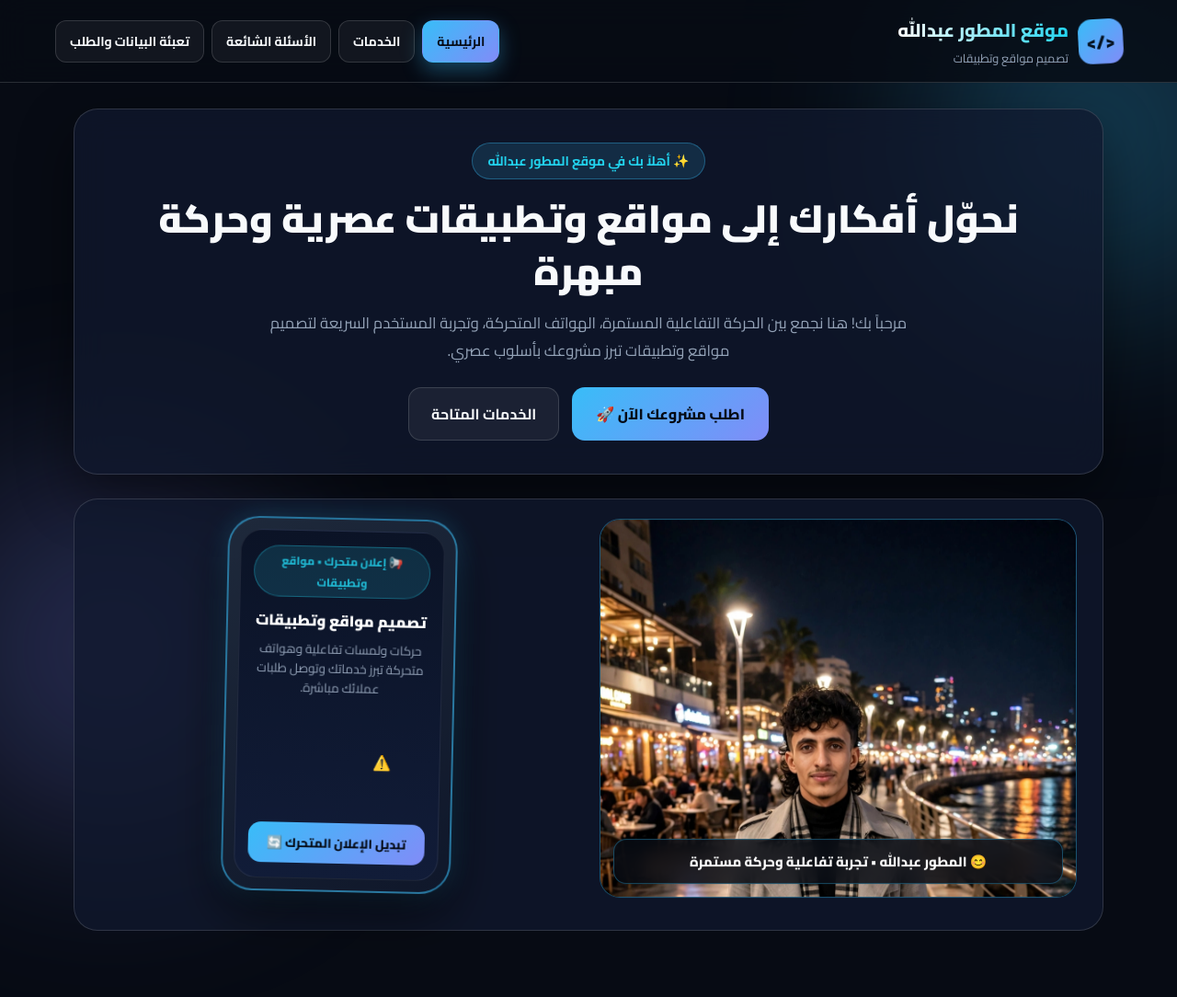
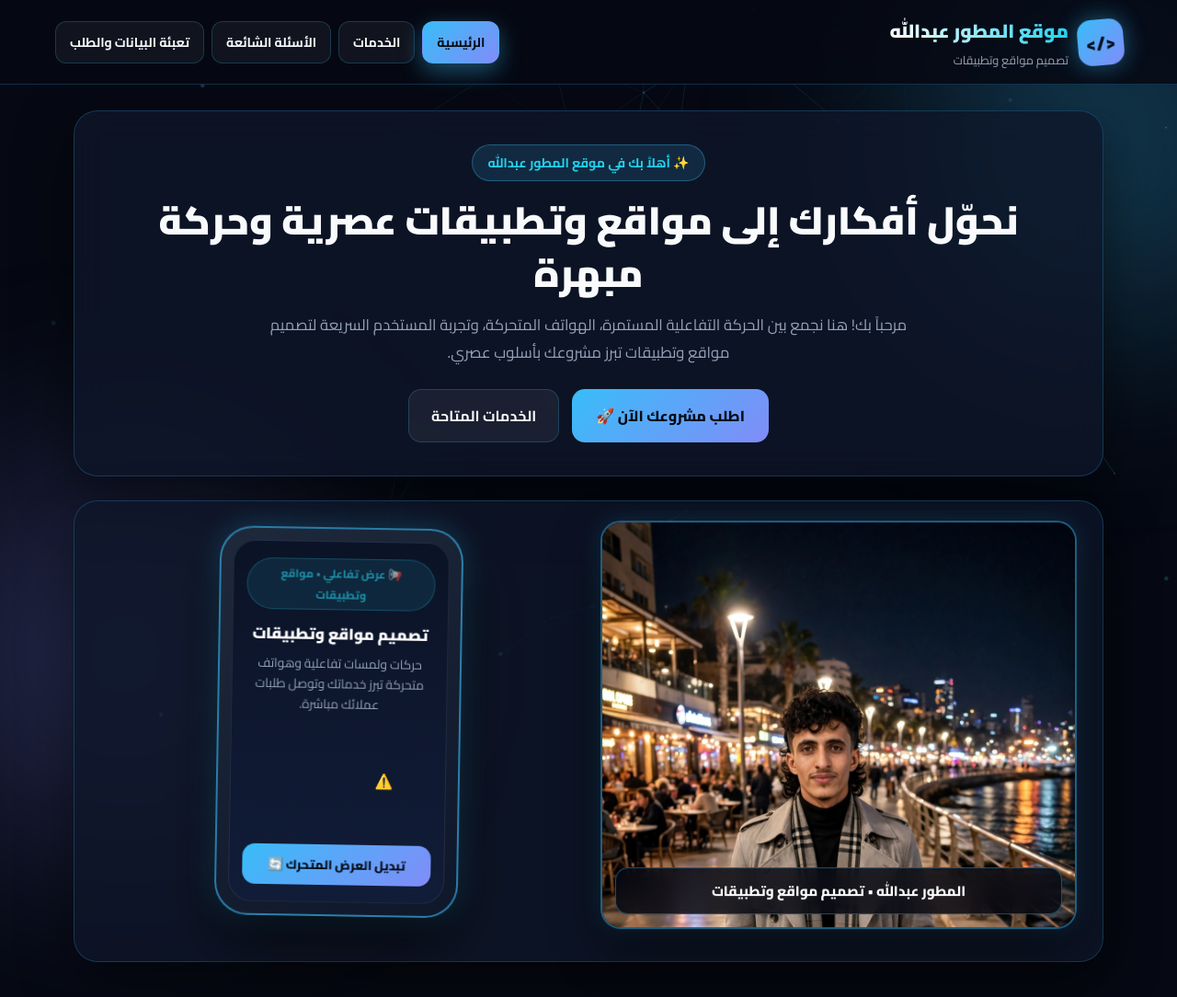
Before and after one commit to mrabdullahmohammedalduais-source/Abdullah-Mohammed-Abdullah-AlDuais, a plain HTML site: page index.html in a window 1280 px wide. Shown: the whole page at 92% size. Drawn offline with nearby package versions, Linux system fonts and the light colour scheme; no server answers; animation ran at ten frames a second.

Commit message:
Update index.html

```diff
--- a/index.html
+++ b/index.html
@@ -10,17 +10,19 @@
   <link rel="preconnect" href="https://fonts.gstatic.com" crossorigin>
   <link href="https://fonts.googleapis.com/css2?family=Cairo:wght@400;600;700;800;900&display=swap" rel="stylesheet">
 
-  <!-- مكتبات أنيميشن وحركة عالمية -->
+  <!-- مكتبات أنيميشن وتأثيرات عالمية مشهورة -->
   <link rel="stylesheet" href="https://cdnjs.cloudflare.com/ajax/libs/animate.css/4.1.1/animate.min.css"/>
   <link href="https://unpkg.com/aos@2.3.1/dist/aos.css" rel="stylesheet">
   <script src="https://cdnjs.cloudflare.com/ajax/libs/gsap/3.12.5/gsap.min.js"></script>
   <script src="https://unpkg.com/@lottiefiles/lottie-player@latest/dist/lottie-player.js"></script>
+  <script src="https://cdn.jsdelivr.net/particles.js/2.0.0/particles.min.js"></script>
+  <script src="https://cdnjs.cloudflare.com/ajax/libs/vanilla-tilt/1.8.1/vanilla-tilt.min.js"></script>
 
   <style>
     :root {
-      --bg-dark: #070b14;
-      --bg-card: rgba(17, 25, 46, 0.75);
-      --border-glass: rgba(255, 255, 255, 0.14);
+      --bg-dark: #060913;
+      --bg-card: rgba(15, 23, 42, 0.78);
+      --border-glass: rgba(56, 189, 248, 0.22);
       --primary: #38bdf8;
       --secondary: #818cf8;
       --accent: #22d3ee;
@@ -43,36 +45,43 @@
       position: relative;
     }
 
-    /* توهجات متحركة في الخلفية */
+    /* شبكة جزيئات ذكية متحركة في الخلفية */
+    #particles-js {
+      position: fixed;
+      inset: 0;
+      z-index: -2;
+      pointer-events: none;
+    }
+
     .ambient-orb {
       position: fixed;
       border-radius: 50%;
-      filter: blur(95px);
+      filter: blur(100px);
       z-index: -1;
       pointer-events: none;
-      animation: floatOrb 8s ease-in-out infinite alternate;
+      animation: floatOrb 7s ease-in-out infinite alternate;
     }
 
     .orb-1 {
-      width: 340px;
-      height: 340px;
+      width: 350px;
+      height: 350px;
       background: rgba(56, 189, 248, 0.28);
       top: -60px;
       right: -60px;
     }
 
     .orb-2 {
-      width: 380px;
-      height: 380px;
+      width: 390px;
+      height: 390px;
       background: rgba(129, 140, 248, 0.24);
       bottom: -80px;
       left: -80px;
-      animation-delay: 2s;
+      animation-delay: 1.5s;
     }
 
     @keyframes floatOrb {
       0% { transform: translate(0, 0) scale(1); }
-      100% { transform: translate(30px, 38px) scale(1.14); }
+      100% { transform: translate(32px, 40px) scale(1.16); }
     }
 
     /* الشريط العلوي */
@@ -80,8 +89,8 @@
       position: sticky;
       top: 0;
       z-index: 100;
-      backdrop-filter: blur(16px);
-      background: rgba(7, 11, 20, 0.82);
+      backdrop-filter: blur(18px);
+      background: rgba(6, 9, 19, 0.85);
       border-bottom: 1px solid var(--border-glass);
       padding: 14px 24px;
     }
@@ -112,17 +121,18 @@
       font-weight: 900;
       font-size: 1.15rem;
       color: #04101e;
-      animation: pulseBadge 2.4s ease-in-out infinite;
+      box-shadow: 0 0 22px rgba(56, 189, 248, 0.45);
+      animation: pulseBadge 2.2s ease-in-out infinite;
     }
 
     @keyframes pulseBadge {
       0%, 100% { transform: scale(1) rotate(0deg); }
-      50% { transform: scale(1.08) rotate(-4deg); }
+      50% { transform: scale(1.09) rotate(-5deg); }
     }
 
     .brand-title {
-      font-size: 1.25rem;
-      font-weight: 800;
+      font-size: 1.28rem;
+      font-weight: 900;
       background: linear-gradient(90deg, #ffffff, var(--accent));
       -webkit-background-clip: text;
       -webkit-text-fill-color: transparent;
@@ -153,7 +163,7 @@
     }
 
     .nav-btn:hover {
-      background: rgba(56, 189, 248, 0.16);
+      background: rgba(56, 189, 248, 0.18);
       transform: translateY(-2px);
     }
 
@@ -161,7 +171,7 @@
       background: linear-gradient(135deg, var(--primary), var(--secondary));
       color: #050b16;
       border-color: transparent;
-      box-shadow: 0 8px 22px rgba(56, 189, 248, 0.35);
+      box-shadow: 0 8px 24px rgba(56, 189, 248, 0.4);
     }
 
     .container {
@@ -191,7 +201,7 @@
       border-radius: 26px;
       padding: 36px 28px;
       text-align: center;
-      box-shadow: 0 24px 60px rgba(0, 0, 0, 0.45);
+      box-shadow: 0 24px 60px rgba(0, 0, 0, 0.5);
       margin-bottom: 26px;
     }
 
@@ -243,8 +253,8 @@
     }
 
     .btn-primary:hover {
-      transform: translateY(-4px) scale(1.02);
-      box-shadow: 0 14px 30px rgba(56, 189, 248, 0.38);
+      transform: translateY(-4px) scale(1.03);
+      box-shadow: 0 14px 32px rgba(56, 189, 248, 0.42);
     }
 
     .btn-secondary {
@@ -261,34 +271,30 @@
     }
 
     .btn-secondary:hover {
-      background: rgba(255, 255, 255, 0.12);
+      background: rgba(255, 255, 255, 0.14);
       transform: translateY(-3px);
     }
 
-    /* منصة ظهور المطور والهاتف المتحرك والإعلان */
+    /* منصة عرض صورتك الحقيقية والهاتف المتحرك ثلاثي الأبعاد */
     .showcase-stage {
       display: grid;
       grid-template-columns: repeat(auto-fit, minmax(290px, 1fr));
-      gap: 24px;
+      gap: 26px;
       align-items: center;
       background: var(--bg-card);
       border: 1px solid var(--border-glass);
       border-radius: 26px;
       padding: 28px;
       margin-bottom: 26px;
+      box-shadow: 0 24px 60px rgba(0, 0, 0, 0.45);
     }
 
     .dev-holder-frame {
       position: relative;
       border-radius: 22px;
       overflow: hidden;
-      border: 1px solid rgba(56, 189, 248, 0.4);
-      background: linear-gradient(180deg, rgba(15, 23, 42, 0.9), rgba(7, 11, 20, 0.95));
-      min-height: 410px;
-      display: flex;
-      flex-direction: column;
-      align-items: center;
-      justify-content: center;
+      border: 2px solid rgba(56, 189, 248, 0.45);
+      box-shadow: 0 20px 50px rgba(0, 0, 0, 0.55), 0 0 25px rgba(56, 189, 248, 0.2);
       animation: gentleFloat 4.2s ease-in-out infinite;
     }
 
@@ -299,25 +305,25 @@
 
     .dev-holder-frame img {
       width: 100%;
-      height: 410px;
+      height: 440px;
       object-fit: cover;
       object-position: top center;
       display: block;
     }
 
-    .dev-smile-badge {
+    .dev-caption-bar {
       position: absolute;
       bottom: 14px;
       right: 14px;
       left: 14px;
-      background: rgba(7, 11, 20, 0.82);
-      backdrop-filter: blur(10px);
-      border: 1px solid rgba(56, 189, 248, 0.35);
+      background: rgba(6, 9, 19, 0.84);
+      backdrop-filter: blur(12px);
+      border: 1px solid rgba(56, 189, 248, 0.38);
       border-radius: 14px;
       padding: 10px 14px;
       text-align: center;
       font-weight: 800;
-      font-size: 0.92rem;
+      font-size: 0.94rem;
       color: #ffffff;
     }
 
@@ -329,24 +335,24 @@
     }
 
     .floating-phone {
-      width: 250px;
-      border-radius: 34px;
-      padding: 12px;
+      width: 265px;
+      border-radius: 36px;
+      padding: 13px;
       background: linear-gradient(145deg, #1e293b, #0f172a);
-      border: 2px solid rgba(56, 189, 248, 0.55);
-      box-shadow: 0 24px 55px rgba(0, 0, 0, 0.6), 0 0 28px rgba(56, 189, 248, 0.24);
-      animation: phoneBounceFloat 3.5s ease-in-out infinite;
+      border: 2px solid rgba(56, 189, 248, 0.6);
+      box-shadow: 0 28px 60px rgba(0, 0, 0, 0.65), 0 0 32px rgba(56, 189, 248, 0.28);
+      animation: phoneBounceFloat 3.4s ease-in-out infinite;
     }
 
     @keyframes phoneBounceFloat {
       0%, 100% { transform: translateY(0px) rotate(-1.5deg); }
-      50% { transform: translateY(-12px) rotate(1.5deg); }
+      50% { transform: translateY(-13px) rotate(1.5deg); }
     }
 
     .phone-screen {
       background: linear-gradient(180deg, #0b1326, #111c38);
-      border-radius: 24px;
-      padding: 16px 14px;
+      border-radius: 25px;
+      padding: 18px 14px;
       text-align: center;
       border: 1px solid rgba(255, 255, 255, 0.08);
     }
@@ -361,7 +367,7 @@
       padding: 4px 12px;
       border-radius: 999px;
       margin-bottom: 10px;
-      animation: blinkAd 1.8s infinite;
+      animation: blinkAd 1.7s infinite;
     }
 
     @keyframes blinkAd {
@@ -370,19 +376,20 @@
     }
 
     .phone-ad-title {
-      font-size: 1.02rem;
+      font-size: 1.05rem;
       font-weight: 900;
       margin-bottom: 6px;
       color: #ffffff;
     }
 
     .phone-ad-text {
-      font-size: 0.84rem;
+      font-size: 0.85rem;
       color: var(--text-muted);
-      line-height: 1.55;
+      line-height: 1.6;
       margin-bottom: 12px;
     }
 
+    /* شبكة الخدمات (تصميم مواقع وتطبيقات فقط) */
     .grid-2 {
       display: grid;
       grid-template-columns: repeat(auto-fit, minmax(280px, 1fr));
@@ -401,15 +408,15 @@
 
     .glass-card:hover {
       transform: translateY(-8px);
-      border-color: rgba(56, 189, 248, 0.55);
-      box-shadow: 0 20px 40px rgba(56, 189, 248, 0.18);
+      border-color: rgba(56, 189, 248, 0.6);
+      box-shadow: 0 20px 42px rgba(56, 189, 248, 0.22);
     }
 
     .card-icon {
       width: 50px;
       height: 50px;
       border-radius: 14px;
-      background: rgba(56, 189, 248, 0.15);
+      background: rgba(56, 189, 248, 0.16);
       display: grid;
       place-items: center;
       font-size: 1.45rem;
@@ -498,7 +505,7 @@
       padding: 13px 15px;
       border-radius: 14px;
       border: 1px solid var(--border-glass);
-      background: rgba(7, 11, 20, 0.65);
+      background: rgba(7, 11, 20, 0.7);
       color: var(--text-main);
       font-family: 'Cairo', sans-serif;
       font-size: 0.98rem;
@@ -507,7 +514,7 @@
     .form-control:focus {
       outline: none;
       border-color: var(--primary);
-      box-shadow: 0 0 0 3px rgba(56, 189, 248, 0.2);
+      box-shadow: 0 0 0 3px rgba(56, 189, 248, 0.22);
     }
 
     textarea.form-control {
@@ -531,7 +538,7 @@
 
     .whatsapp-btn:hover {
       transform: translateY(-3px);
-      box-shadow: 0 14px 30px rgba(16, 185, 129, 0.35);
+      box-shadow: 0 14px 30px rgba(16, 185, 129, 0.38);
     }
 
     .target-number-note {
@@ -544,6 +551,7 @@
 </head>
 
 <body>
+  <div id="particles-js"></div>
   <div class="ambient-orb orb-1"></div>
   <div class="ambient-orb orb-2"></div>
 
@@ -570,7 +578,7 @@
 
     <!-- الصفحة الرئيسية -->
     <section id="page-home" class="page-view active">
-      <div class="hero-card animate__animated animate__fadeInUp">
+      <div class="hero-card animate__animated animate__fadeInUp" data-tilt data-tilt-max="4">
         <div class="welcome-pill">✨ أهلاً بك في موقع المطور عبدالله</div>
         <h1 class="hero-title">نحوّل أفكارك إلى مواقع وتطبيقات عصرية وحركة مبهرة</h1>
         <p class="hero-desc">
@@ -582,16 +590,17 @@
         </div>
       </div>
 
+      <!-- صورتك الحقيقية والهاتف المتحرك ثلاثي الأبعاد -->
       <div class="showcase-stage" data-aos="fade-up">
-        <div class="dev-holder-frame" id="devPhotoBox">
-          <img id="devPhotoImg" src="IMG-20261114-WA5719.jpg" alt="المطور عبدالله مبتسماً ويحمل هاتفاً">
-          <div class="dev-smile-badge">😊 المطور عبدالله • تجربة تفاعلية وحركة مستمرة</div>
+        <div class="dev-holder-frame" data-tilt data-tilt-max="6">
+          <img src="/IMG-20261114-WA5719.jpg" alt="المطور عبدالله">
+          <div class="dev-caption-bar">المطور عبدالله • تصميم مواقع وتطبيقات</div>
         </div>
 
         <div class="phone-ad-wrapper">
-          <div class="floating-phone" id="interactivePhone">
+          <div class="floating-phone" id="interactivePhone" data-tilt data-tilt-max="10">
             <div class="phone-screen">
-              <span class="ad-badge-live">📢 إعلان متحرك • مواقع وتطبيقات</span>
+              <span class="ad-badge-live">📢 عرض تفاعلي • مواقع وتطبيقات</span>
               <div class="phone-ad-title" id="phoneAdTitle">تصميم مواقع وتطبيقات</div>
               <p class="phone-ad-text" id="phoneAdText">
                 حركات ولمسات تفاعلية وهواتف متحركة تبرز خدماتك وتوصل طلبات عملائك مباشرة.
@@ -600,12 +609,12 @@
                 id="phoneLottie"
                 src="https://assets9.lottiefiles.com/packages/lf20_w51pcehl.json"
                 background="transparent"
-                speed="1"
-                style="width: 115px; height: 115px; margin: 0 auto 10px;"
+                speed="1.15"
+                style="width: 120px; height: 120px; margin: 0 auto 10px;"
                 loop
                 autoplay>
               </lottie-player>
-              <button type="button" class="btn-primary" style="width: 100%; padding: 9px 12px; font-size: 0.85rem;" onclick="cyclePhoneAd()">تبديل الإعلان المتحرك 🔄</button>
+              <button type="button" class="btn-primary" style="width: 100%; padding: 9px 12px; font-size: 0.85rem;" onclick="cyclePhoneAd()">تبديل العرض المتحرك 🔄</button>
             </div>
           </div>
         </div>
@@ -623,13 +632,13 @@
       </div>
 
       <div class="grid-2">
-        <article class="glass-card" data-aos="zoom-in">
+        <article class="glass-card" data-aos="zoom-in" data-tilt data-tilt-max="6">
           <div class="card-icon">🌐</div>
           <h3>تصميم مواقع</h3>
           <p>تصميم وبرمجة مواقع إلكترونية عصرية متجاوبة مع الجوال والكمبيوتر مع حركات ولمسات تفاعلية سلسة.</p>
         </article>
 
-        <article class="glass-card" data-aos="zoom-in" data-aos-delay="120">
+        <article class="glass-card" data-aos="zoom-in" data-aos-delay="120" data-tilt data-tilt-max="6">
           <div class="card-icon">📱</div>
           <h3>تصميم تطبيقات</h3>
           <p>تصميم وبناء تطبيقات عملية منظمة بواجهات واضحة، اختبارات وتجربة مستخدم سلسة، وتكامل عملي متكامل.</p>
@@ -716,47 +725,36 @@
   <script>
     AOS.init({ duration: 750, once: true });
 
+    // تشغيل شبكة الجزيئات الذكية المتحركة في الخلفية
+    if (typeof particlesJS !== "undefined") {
+      particlesJS("particles-js", {
+        particles: {
+          number: { value: 55, density: { enable: true, value_area: 800 } },
+          color: { value: ["#38bdf8", "#818cf8", "#22d3ee"] },
+          shape: { type: "circle" },
+          opacity: { value: 0.45, random: true },
+          size: { value: 3, random: true },
+          line_linked: { enable: true, distance: 140, color: "#38bdf8", opacity: 0.25, width: 1 },
+          move: { enable: true, speed: 2.2, direction: "none", random: false, out_mode: "out" }
+        },
+        interactivity: {
+          detect_on: "canvas",
+          events: { onhover: { enable: true, mode: "grab" }, onclick: { enable: true, mode: "push" } },
+          modes: { grab: { distance: 150, line_linked: { opacity: 0.6 } }, push: { particles_nb: 3 } }
+        },
+        retina_detect: true
+      });
+    }
+
+    // حركات GSAP مستمرة
     gsap.from(".top-bar", { y: -25, opacity: 0, duration: 0.7, ease: "power3.out" });
     gsap.to(".ambient-orb", {
-      scale: 1.15,
-      duration: 3.5,
+      scale: 1.18,
+      duration: 3.2,
       repeat: -1,
       yoyo: true,
       ease: "sine.inOut"
     });
-
-    // محاولة تحميل صورة المطور من أكثر من مسار محتمل داخل المستودع تلقائياً
-    (function loadDeveloperPhoto() {
-      const imgEl = document.getElementById("devPhotoImg");
-      const candidates = [
-        "IMG-20261114-WA5719.jpg",
-        "./IMG-20261114-WA5719.jpg",
-        "images/IMG-20261114-WA5719.jpg",
-        "assets/IMG-20261114-WA5719.jpg",
-        "abdullah.jpg",
-        "profile.jpg"
-      ];
-      let idx = 0;
-
-      imgEl.onerror = function () {
-        idx++;
-        if (idx < candidates.length) {
-          imgEl.src = candidates[idx];
-        } else {
-          // في حال لم يتم العثور على ملف الصورة في المستودع بعد، نعرض بطاقة تفاعلية واضحة دون كسر الواجهة
-          imgEl.style.display = "none";
-          const fallback = document.createElement("div");
-          fallback.style.padding = "30px";
-          fallback.style.textAlign = "center";
-          fallback.innerHTML = `
-            <div style="font-size:3.2rem;margin-bottom:10px;">😊📱</div>
-            <div style="font-weight:900;font-size:1.15rem;margin-bottom:6px;">المطور عبدالله</div>
-            <div style="color:#94a3b8;font-size:0.9rem;">يحمل هاتفاً ذكياً ويقدم حلول تصميم المواقع والتطبيقات</div>
-          `;
-          document.getElementById("devPhotoBox").prepend(fallback);
-        }
-      };
-    })();
 
     function switchPage(pageKey, clickedBtn) {
       document.querySelectorAll(".page-view").forEach(page => page.classList.remove("active"));
@@ -776,7 +774,6 @@
       }
     }
 
-    // إعلانات متحركة ومصادر Lottie خارجية متنوعة داخل الهاتف
     const phoneAds = [
       {
         title: "تصميم مواقع عصرية",
```
